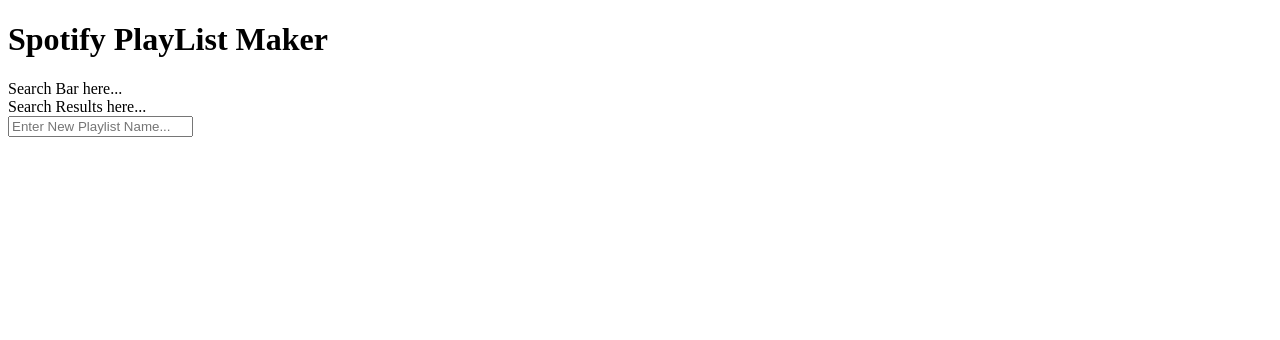
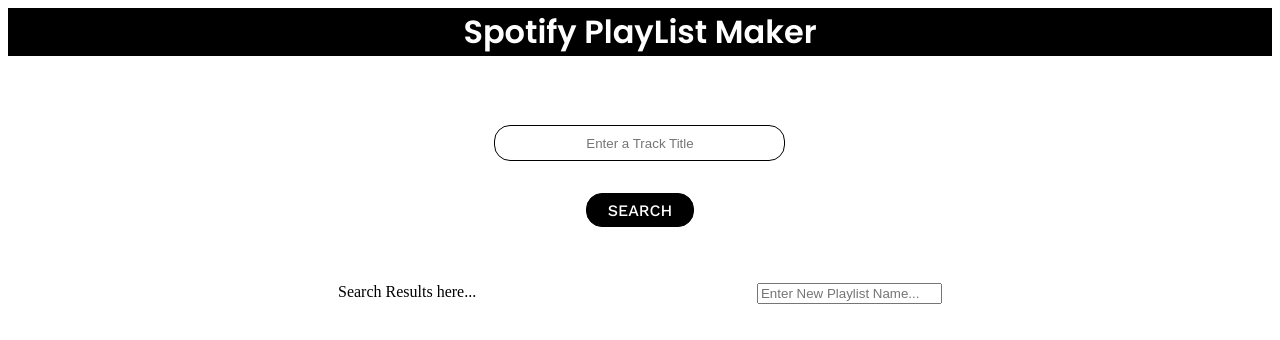
Before and after one commit to SattyikKundu/Codecademy-Portfolio-Project-3, a React (Create React App) app: page / in a window 1280 px wide. Shown: the top 340 px of the page. Built offline with nearby package versions, Linux system fonts and the light colour scheme.

Commit message:
Finished component styling for <SearchBar>, <App>, and index.html
Initially focused on styling the <SearchBar>, but later finished styling <App> and index.html since these components support the main ones

```diff
--- a/public/index.css
+++ b/public/index.css
@@ -1 +1,18 @@
-/*** test ***/
+
+html, body {
+    margin: 0;        /* No margins and paddings around html, body to prevent edge 'white' spaces*/
+    padding: 0;
+    font-size: 16px; /* IMPORTANT!! Sets font-size standard (default font-size) from
+                        which any 'rem' adjustments can be made for nested font-sizes,
+                        margins, paddings, etc!!! . */
+}
+
+body {
+
+    /* Place holder background color */
+    background-color: beige;
+
+    /** Will Figure Out Background Image Later  **/
+    /* background-image: url(./images/stars-background-2-640x640.jpg); */
+    /* background-size: 100%;  */
+}
--- a/src/App/App.css
+++ b/src/App/App.css
@@ -0,0 +1,23 @@
+/* Styling for header text on top of App */
+h1 {
+    margin-top: 0;              /* No margin/white-space on top of h1 */
+    text-align: center;         /* Text is centered */
+    font-family: 'Poppins';     /* font style for <h1> header */
+    background-color: #000;   /* rgb(139,69,19);   /* 'Saddle brown' for h1 background color*/
+    color: #fff;              /* White text color */
+}
+
+.App {
+    display: flex;          /* Turns class container into flex layout*/
+    flex-direction: column; /* Flex objects stack downwards */
+    width: 70%;             /* Covers 70% of width of parent (<body>) container */
+    margin: auto;           /* Centeres vertically/horizontally (may change later) */
+    padding-bottom: 3rem;   /* Prevents bottom of container from touching viewport */
+}
+
+.App-playlist {         /* This <div> contains <SearchResults/> and <Tracklist/> component/features */
+    display: flex;      /* implements flex layout */
+    width: 100%;        /* width matches parent container's */
+    flex-direction: row;            /* Puts child containers side-to-side in flex layout */
+    justify-content: space-around;  /* Puts space/padding 'equally' around each child container */
+}
--- a/src/components/SearchBar/SearchBar.css
+++ b/src/components/SearchBar/SearchBar.css
@@ -0,0 +1,51 @@
+
+.Search-Bar {
+    /*border: 0.5px solid black;  /* Visual placement cue */
+    width: 100%;
+
+    align-self: center;           /* Centers search bar horizontally, if parent is flex*/
+    margin: 0 auto;               /* Centers search bar vertically */
+
+    display: flex;                /* Creates flex layout */
+    flex-direction: column;       /* input-box and button in column (stacked) */
+
+    padding-top: 3rem;            /* Padding on top of search bar container */
+    margin-bottom: 3.5rem;        /* Margin underneath for space from
+                                     <SearchResults> and <Playlist> components */
+}
+
+.Search-Bar input {
+    text-align: center;     /* Centers text horizontally in center of textbox */
+    align-self: center;     /* Centers <input> horizontally in parent container */
+    width: 285px;           /* Fixed text box width*/
+    height: 2rem;           /* text box height */
+    margin-bottom: 2rem;    /* bottom-margin from search button below */
+    border-radius: 1rem;    /* rounded text box corners for visuals */
+    border: 0.5px solid #000; /* rgb(62,39,35); /* Border helps make textbox 'pop' from lighter background color */
+}
+
+.Search-Bar .Search-Button {
+    align-self: center; /* Centers horizonally in parent container
+                           when parent uses 'flex' display layout */
+
+    font-family: "Work Sans"; /* Button label text's font*/
+
+    color: white;              /* Button label text color */
+    background-color: #000;    /*rgb(139,69,19);  /* 'Saddle brown' for button color */
+    border: 0.5px solid #000;
+
+    height: 2rem;          /* button height */
+    width: 6.6rem;         /* button width  */
+
+    text-align: center;    /* Horizontal centering of Text*/
+    align-content: center; /* Vertical centering of Text */
+
+    border-radius: 1rem;   /* Rounded button edges for styling */
+}
+
+.Search-Bar .Search-Button:hover {
+    background-color: lightgray;  /* rgb(230, 162, 114); /* Button color on hover */
+
+    color: black;   /* Button text on hover */
+    cursor: pointer;  /* 'pointer' cursor on hover (to click) */
+}
--- a/src/components/SearchBar/SearchBar.js
+++ b/src/components/SearchBar/SearchBar.js
@@ -4,8 +4,9 @@
 const SearchBar = () => {
 
     return(
-        <div>
-            Search Bar here...
+        <div className="Search-Bar">
+            <input placeholder='Enter a Track Title' />
+            <div className="Search-Button" >SEARCH</div>
         </div>
     );
 }
```
